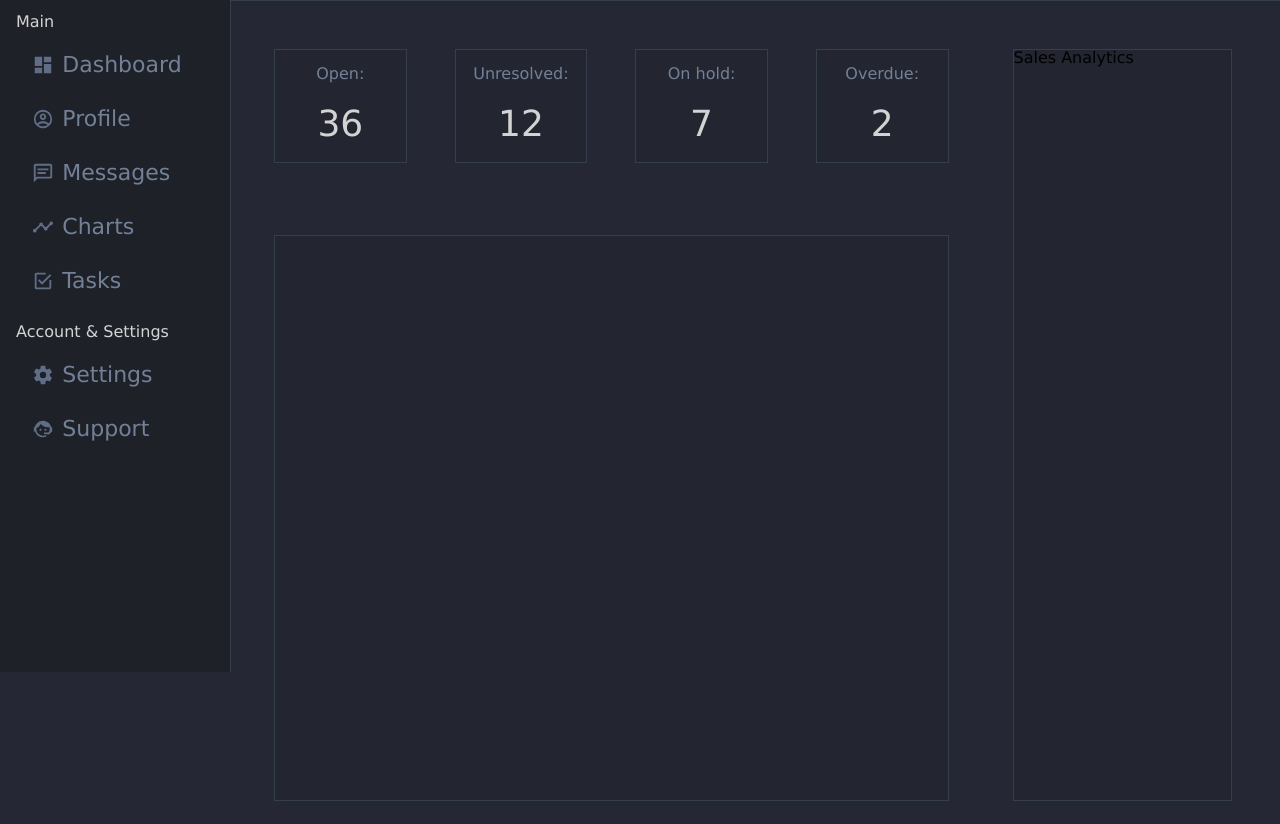
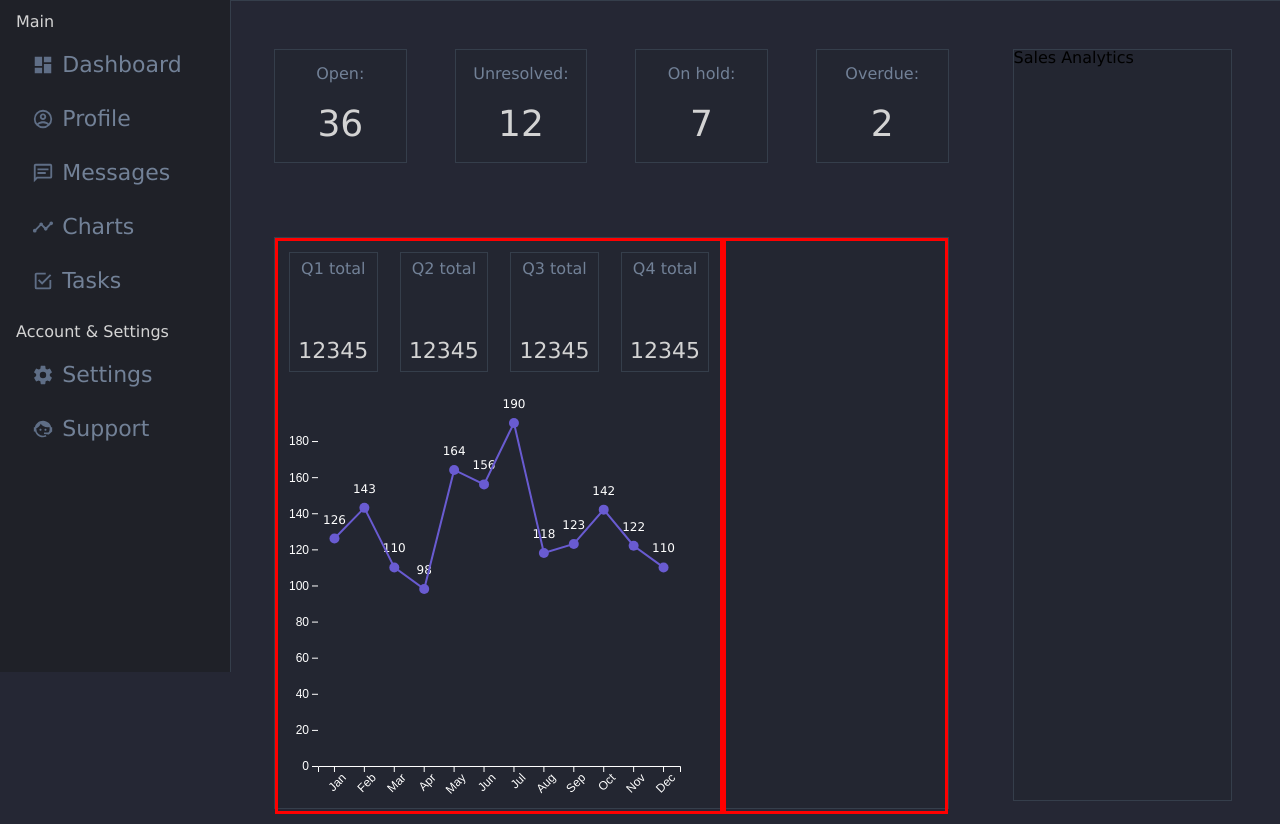
Before and after one commit to NikolaMilinkovic/admin-dashboard, a website: page index.html in a window 1280 px wide. Shown: the part 128-952 px from the top of the page. Drawn offline with nearby package versions, Linux system fonts and the light colour scheme.

Commit message:
Add svg diagram & new files

```diff
--- a/index.html
+++ b/index.html
@@ -13,7 +13,8 @@
     <meta charset="UTF-8">
     <meta name="viewport" content="width=device-width, initial-scale=1.0">
     <link rel="stylesheet" href="./stylesheet.css">
-    <script src="./javascript.js" defer></script>
+    <script type="module" src="./javascript.js" defer></script>
+    <script src="https://d3js.org/d3.v7.min.js"></script>
     <title>Admin Dashboard Odin</title>
 </head>
 <body>
@@ -94,6 +95,28 @@
             </div>
         </section>
         <div id="analytics-container">
+            <div class="analytics-display-container">
+                <div class="analytics-data-container">
+                    <div class="stat-box">
+                        <p class="stat-box-header">Q1 total</p>
+                        <p>12345</p>
+                    </div>
+                    <div class="stat-box">
+                        <p class="stat-box-header">Q2 total</p>
+                        <p>12345</p>
+                    </div>
+                    <div class="stat-box">
+                        <p class="stat-box-header">Q3 total</p>
+                        <p>12345</p>
+                    </div>
+                    <div class="stat-box">
+                        <p class="stat-box-header">Q4 total</p>
+                        <p>12345</p>
+                    </div>
+                </div>
+                <div class="diagram-container"></div>
+            </div>
+            <div class="analytics-input-container"></div>
         </div>
         <div id="tasks-container">
 
--- a/javascript.js
+++ b/javascript.js
@@ -1,3 +1,4 @@
+
 
 // Search input field animation
 const searchField = document.getElementById("search-input");
@@ -10,3 +11,129 @@ const submitBtn = document.getElementById("submit-btn").addEventListener("click"
         searchField.classList.add("inactive-search-field");
     }
 });
+
+// Analytics-container
+const { csv, select, scaleLinear, extent, axisLeft, axisBottom } = d3;
+const container = select('.diagram-container');
+const width = container.node().clientWidth;
+const height = container.node().clientHeight;
+
+// Data set
+const salesChartData = [
+    { Month: "Jan", Sales: 126 },
+    { Month: "Feb", Sales: 143 },
+    { Month: "Mar", Sales: 110 },
+    { Month: "Apr", Sales: 98 },
+    { Month: "May", Sales: 164 },
+    { Month: "Jun", Sales: 156 },
+    { Month: "Jul", Sales: 190 },
+    { Month: "Aug", Sales: 118 },
+    { Month: "Sep", Sales: 123 },
+    { Month: "Oct", Sales: 142 },
+    { Month: "Nov", Sales: 122 },
+    { Month: "Dec", Sales: 110 }
+];
+const xValue = (data)=> data.Month;
+const yValue = (data)=> data.Sales;
+const margin = {
+    top: 40,
+    right: 40,
+    bottom: 40,
+    left: 40,
+};
+const svg = select('.diagram-container')
+            .append('svg')
+            .attr('height', height)
+            .attr('width', width);
+
+const main = () => {
+    const data = salesChartData;
+
+    // Use an ordinal scale for the x-axis
+    const x = d3.scaleBand()
+        .domain(data.map(xValue))
+        .range([margin.left, width - margin.right])
+        .padding(0.1); // Adjust padding as needed
+
+    const y = d3.scaleLinear()
+        .domain([0, d3.max(data, yValue)])
+        .range([height - margin.bottom, margin.top]);
+
+    const mark = data.map(d => ({
+        x: x(xValue(d)) + x.bandwidth() / 2, // Adjust x position
+        y: y(yValue(d)),
+        p_x: xValue(d),
+        p_y: yValue(d),
+    }));
+
+    svg.selectAll('circle')
+        .data(mark)
+        .join('circle')
+        .attr('cx', d => d.x)
+        .attr('cy', d => d.y)
+        .attr('r', 5)
+        .attr('fill', '#695BD1')
+        .append('title')
+        .text(d => `(${d.p_x}, ${d.p_y})`);
+
+        // Append labels
+    svg.selectAll('text')
+        .data(mark)
+        .join('text')
+        .text(d => d.p_y)
+        .attr('x', d => x(d.p_x) + x.bandwidth() / 2)
+        .attr('y', d => d.y - 15) // Adjust the vertical position as needed
+        .attr('text-anchor', 'middle')
+        .attr('font-size', '12px')
+        .attr('fill', 'white');
+
+    // Postavlja linije izmedju tacaka
+    const lineGenerator = d3.line()
+        .x(d => d.x)
+        .y(d => d.y);
+
+    svg.append('path')
+        .datum(mark)
+        .attr('d', lineGenerator)
+        .attr('fill', 'none')
+        .attr('stroke', '#695BD1')
+        .attr('stroke-width', 2);
+
+    // Postavljanje x i y axis-a
+    const xAxis = svg.append('g')
+        .attr('transform', `translate(0,${height - margin.bottom})`)
+        .call(d3.axisBottom(x));
+
+    // Style x-axis path and ticks
+    xAxis.select('path')
+        .style('stroke', 'white'); // Change x-axis line color
+
+    xAxis.selectAll('.tick line')
+        .style('stroke', 'white'); // Change x-axis tick color
+
+    xAxis.selectAll('text')
+        .attr('transform', 'rotate(-45)')
+        .style('text-anchor', 'end')
+        .style('font-size', '12px')
+        .style('fill', 'white');
+
+    const yAxis = svg.append('g')
+        .attr('transform', `translate(${margin.left},0)`)
+        .call(d3.axisLeft(y));
+
+    // Style y-axis path and ticks
+    yAxis.select('path')
+        .style('stroke', 'white'); // Change y-axis line color
+
+    yAxis.selectAll('.tick line')
+        .style('stroke', 'white'); // Change y-axis tick color
+
+    yAxis.selectAll('text')
+        .style('font-size', '12px')
+        .style('fill', 'white');
+
+    // Remove y-axis line
+    yAxis.select('.domain').remove();
+};
+
+main();
--- /dev/null
+++ b/package.json
@@ -0,0 +1,5 @@
+{
+    "dependencies": {
+        "d3":"7.8.5"
+    }
+}
--- a/stylesheet.css
+++ b/stylesheet.css
@@ -61,6 +61,9 @@ table {
     /* --svg-color: #606F86; */
     --logo-size: clamp(26px, 8vw, 34px);
     --logo-text-size: clamp(26px, 8vw, 46px);
+    --analytics-label-size: clamp(12px, 4vw, 16px);
+    --analytics-text-size: clamp(16px, 6vw, 22px);
+
 }
 label{
     font-size: 16px;
@@ -216,6 +219,44 @@ a:hover{
     background-color: var(--card-background-color);
     border: 1px solid var(--border-color);
     margin: 0rem 4rem;
+    display: grid;
+    grid-template-columns: 2fr 1fr;
+}
+.analytics-display-container, .analytics-input-container {
+    height: 100%;
+    border: 3px solid red;
+}
+.analytics-display-container{
+    display: grid;
+    grid-template-columns: 1fr;
+    grid-template-rows: 1fr 3fr;
+}
+.analytics-data-container, .diagram-container {
+    display: grid;
+    grid-template-columns: repeat(4,1fr);
+}
+.stat-box{
+    margin: 10%;
+    border: 1px solid var(--border-color);
+    display: flex;
+    align-items: start;
+    align-items: center;
+    font-size: var(--analytics-label-size);
+    color: var(--nav-text-color);
+    padding: 8%;
+    flex-direction: column;
+}
+.stat-box>p:last-child {
+    font-size: var(--analytics-text-size);
+    color: lightgray;
+    display: flex;
+    margin-top: auto;
+}
+.stat-box:hover{
+    border: 1px solid var(--hover-color);
+}
+.stat-box-header{
+
 }
 #tasks-section{
     display:grid;
```
